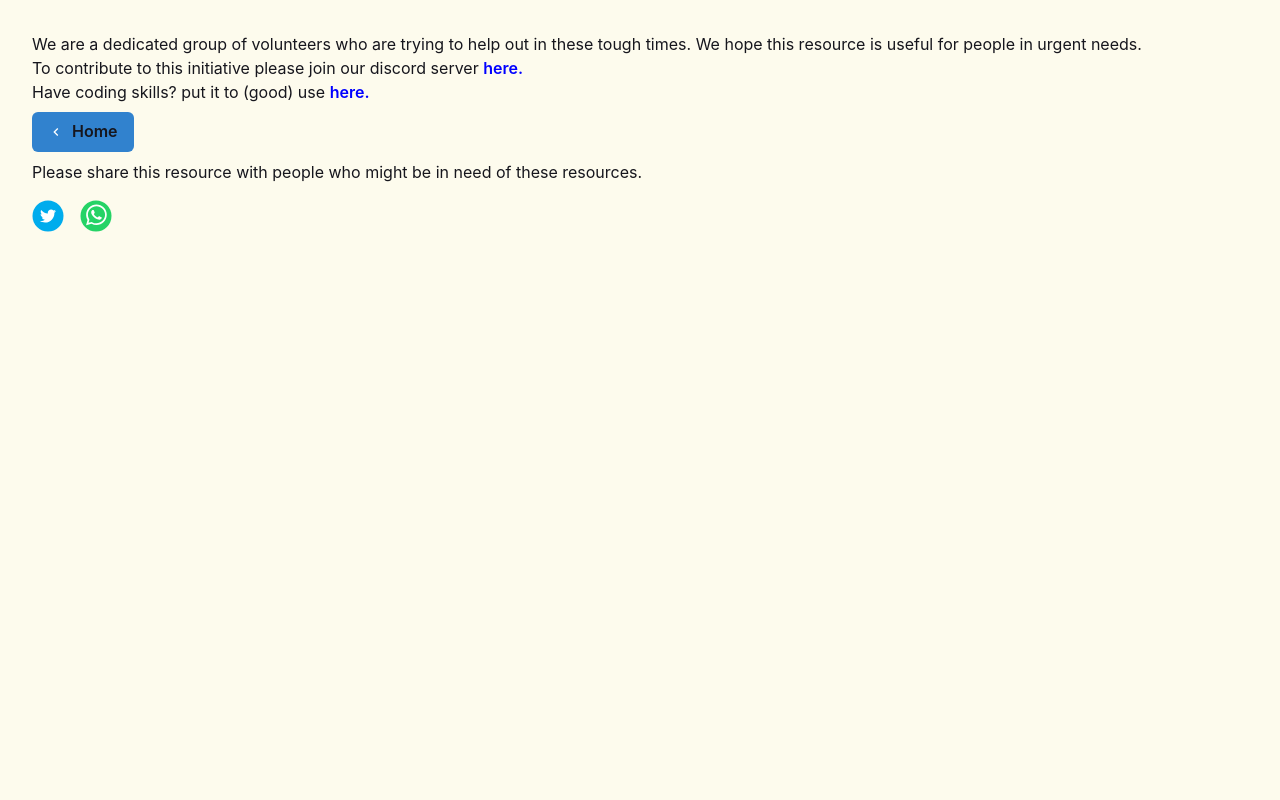
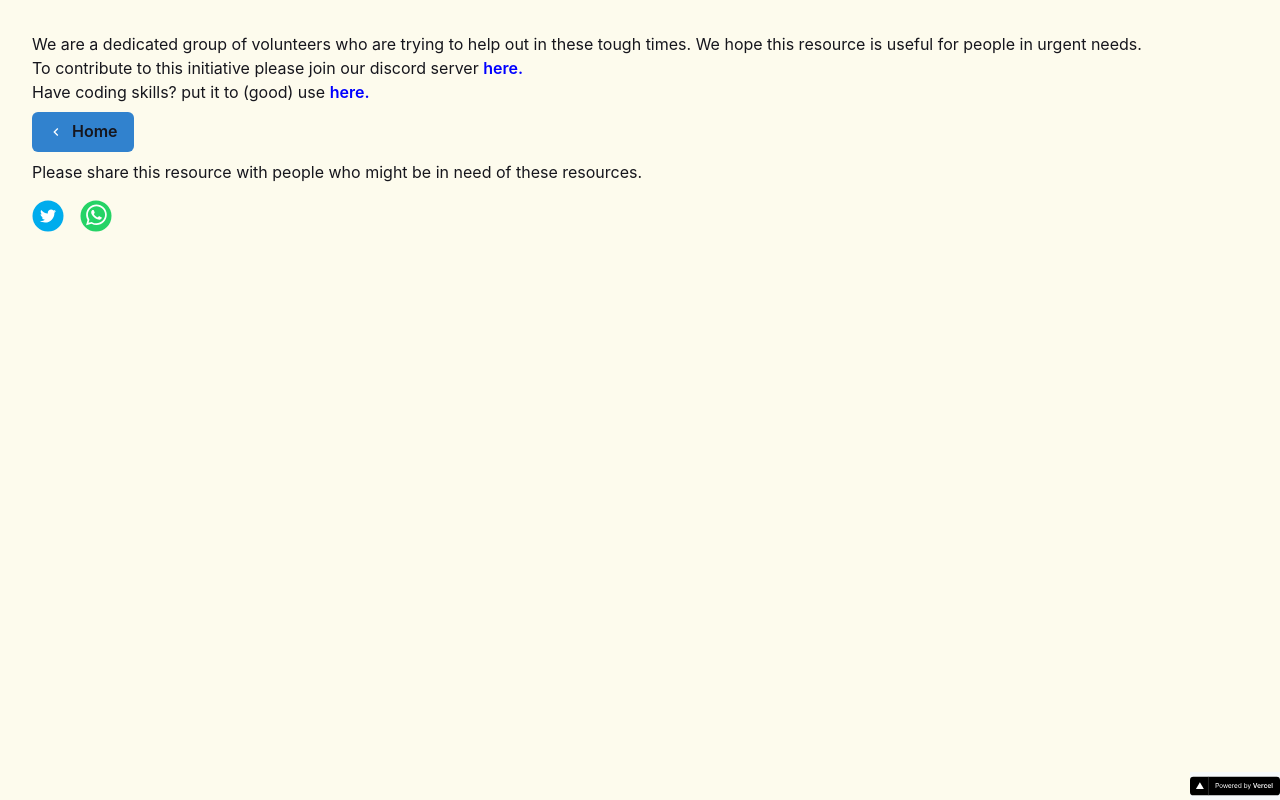
Before and after one commit to Rohithgilla12/covi-find, a Next.js app: page /about in a window 1280 px wide. Built offline with nearby package versions, Linux system fonts and the light colour scheme.

Commit message:
Added vercel logo.

```diff
--- /dev/null
+++ b/src/components/VercelLogo.tsx
@@ -0,0 +1,26 @@
+import React from "react";
+import Image from "next/image";
+import { Container } from "./Container";
+
+interface VercelLogoProps {}
+
+const VercelLogo: React.FC<VercelLogoProps> = ({}) => {
+  return (
+    <Container
+      position="absolute"
+      zIndex={500}
+      bottom="0"
+      right="0"
+      width="fit-content"
+    >
+      <Image
+        src="/vercel/powered-by-vercel.svg"
+        alt="Vercel"
+        width={90}
+        height={28}
+      />
+    </Container>
+  );
+};
+
+export default VercelLogo;
--- a/src/pages/about.tsx
+++ b/src/pages/about.tsx
@@ -4,6 +4,7 @@ import NextLink from "next/link";
 import { Button } from "@chakra-ui/react";
 import { ChevronLeftIcon } from "@chakra-ui/icons";
 import { ShareButtons } from "../components/ShareButtons";
+import VercelLogo from "../components/VercelLogo";
 
 interface AboutProps {}
 
@@ -48,6 +49,7 @@ const About: React.FC<AboutProps> = ({}) => {
         resources.
       </Text>
       <ShareButtons />
+      <VercelLogo />
     </Box>
   );
 };
--- a/src/pages/index.tsx
+++ b/src/pages/index.tsx
@@ -6,6 +6,7 @@ import NextLink from "next/link";
 import Image from "next/image";
 import { useRouter } from "next/router";
 import axios from "axios";
+import VercelLogo from "../components/VercelLogo";
 
 const Index = () => {
   const fetcher = (url: string) => fetch(url).then((res) => res.json());
@@ -98,6 +99,7 @@ const Index = () => {
           </Button>
         </Box>
       </Box>
+      <VercelLogo />
     </Container>
   );
 };
--- a/src/pages/map/[id].tsx
+++ b/src/pages/map/[id].tsx
@@ -5,6 +5,7 @@ import React, { useState } from "react";
 import useSWR from "swr";
 import { CTA } from "../../components/CTA";
 import { Footer } from "../../components/Footer";
+import VercelLogo from "../../components/VercelLogo";
 import { Options, SelectedButtonContext } from "../../context/ButtonSelection";
 import { fetcher } from "../../utils/fetcher";
 
@@ -43,6 +44,7 @@ const HelpMap: React.FC<HelpMapProps> = ({}) => {
         )}
       </Container>
       <Footer />
+      <VercelLogo />
     </SelectedButtonContext.Provider>
   );
 };
```
Also changed, not shown: public/vercel/powered-by-vercel.svg (added), 1 other file (tests, documents, lock files or other folders).
